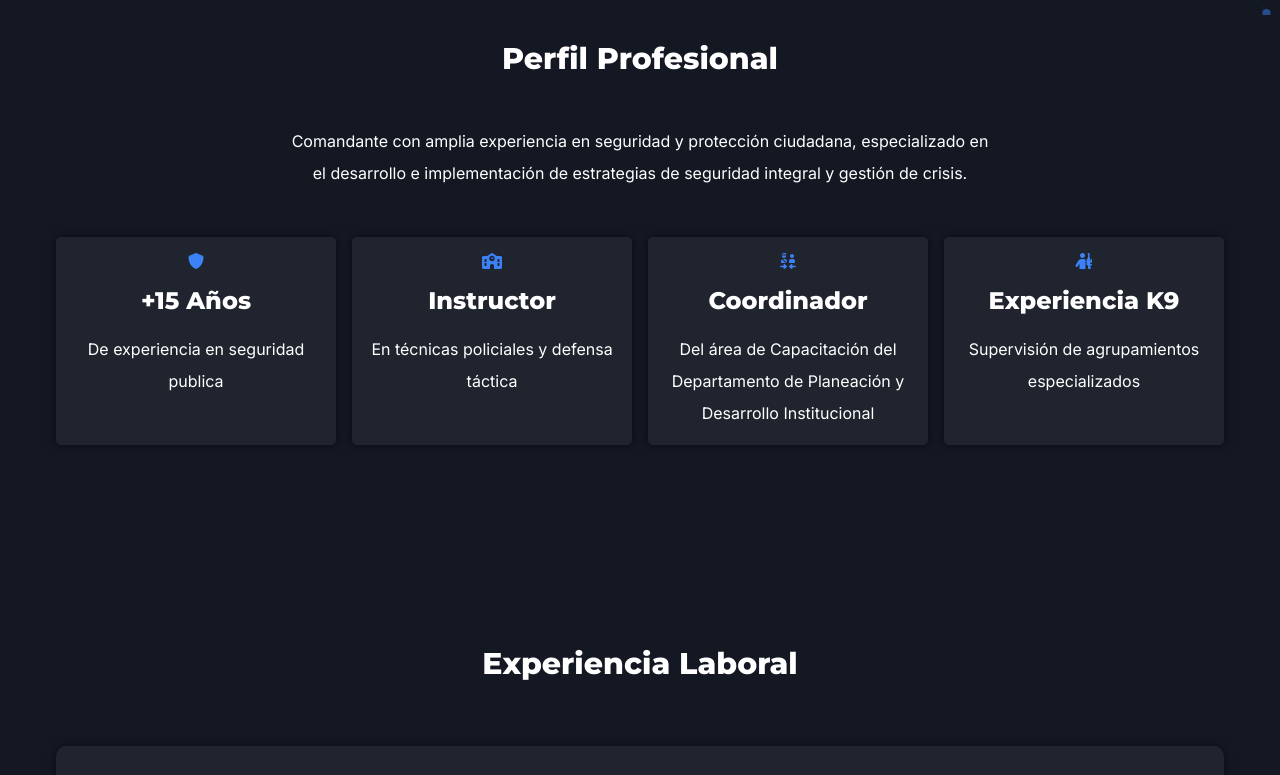
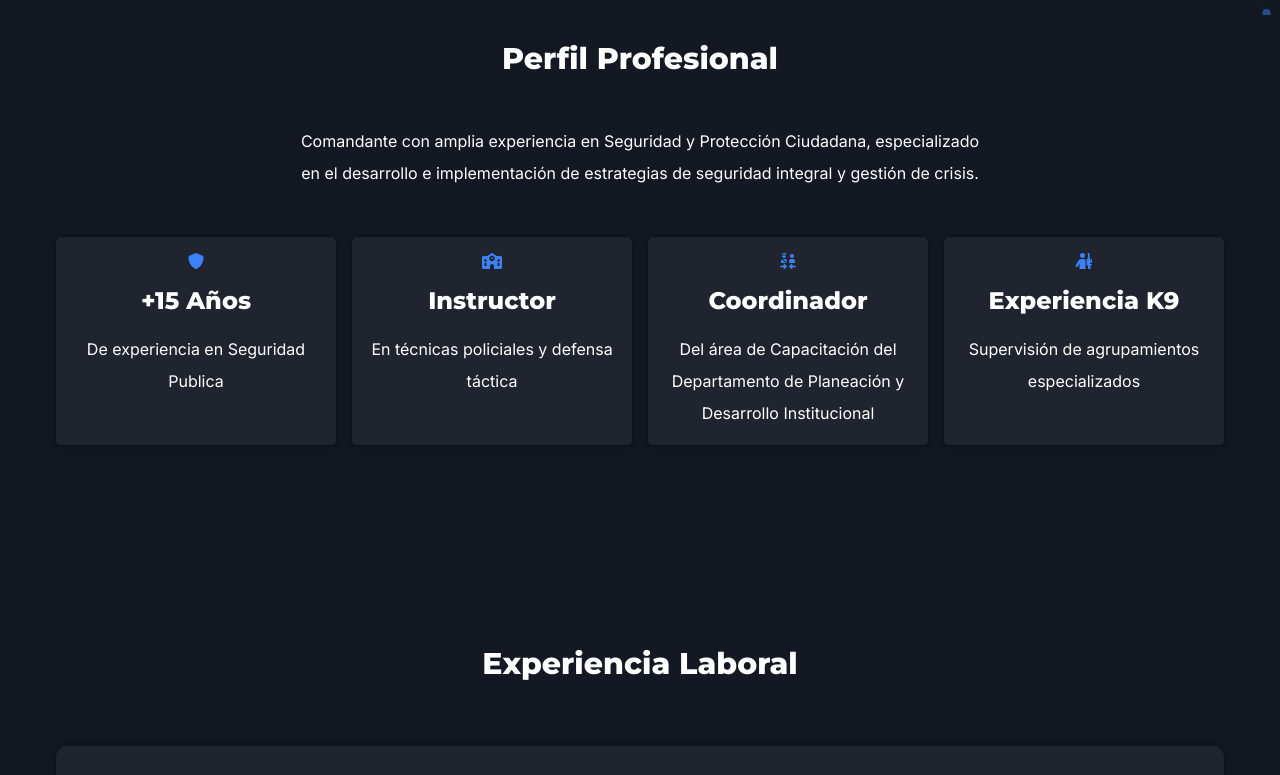
Before and after one commit to Axel-Meyrek/PORTAFOLIO-MARCO-ANTONIO-BAEZ, a website: page index.html in a window 1280 px wide. Shown: the part 785-1560 px from the top of the page. Drawn offline with nearby package versions, Linux system fonts and the light colour scheme.

Commit message:
Change ortografia

```diff
--- a/index.html
+++ b/index.html
@@ -52,13 +52,13 @@
         <!-- PROFILE -->
         <section id="perfil" class="profile">
             <h2 class="profile_title">Perfil Profesional</h2>
-            <p class="profile_description">Comandante con amplia experiencia en seguridad y protección ciudadana, especializado en el desarrollo e implementación de estrategias de seguridad integral y gestión de crisis.</p>
+            <p class="profile_description">Comandante con amplia experiencia en Seguridad y Protección Ciudadana, especializado en el desarrollo e implementación de estrategias de seguridad integral y gestión de crisis.</p>
 
             <div class="profile_container">
                 <article class="profile_card">
                     <i class="fa-solid fa-shield home_icon"></i>
                     <p class="card_title">+15 Años</p>
-                    <p class="card_description">De experiencia en seguridad publica</p>
+                    <p class="card_description">De experiencia en Seguridad Publica</p>
                 </article>
                 <article class="profile_card">
                     <i class="fa-solid fa-school home_icon"></i>
@@ -140,7 +140,7 @@
                         <h3 class="experiencia_puesto">Infante de Marina</h3>
                         <p class="experiencia_subtitle">Secretaría de Marina Armada de México</p>
                         <p class="experiencia_time">2006 - 2012</p>
-                        <p class="experiencia_description">Formación en el grupo FUSPAR, desempeñando funciones operativas de seguridad nacional.</p>
+                        <p class="experiencia_description">Formación en el grupo FUSPAR, desempeñando funciones operativas de Seguridad Nacional.</p>
                     </div>
                 </article>
             </div>
```
